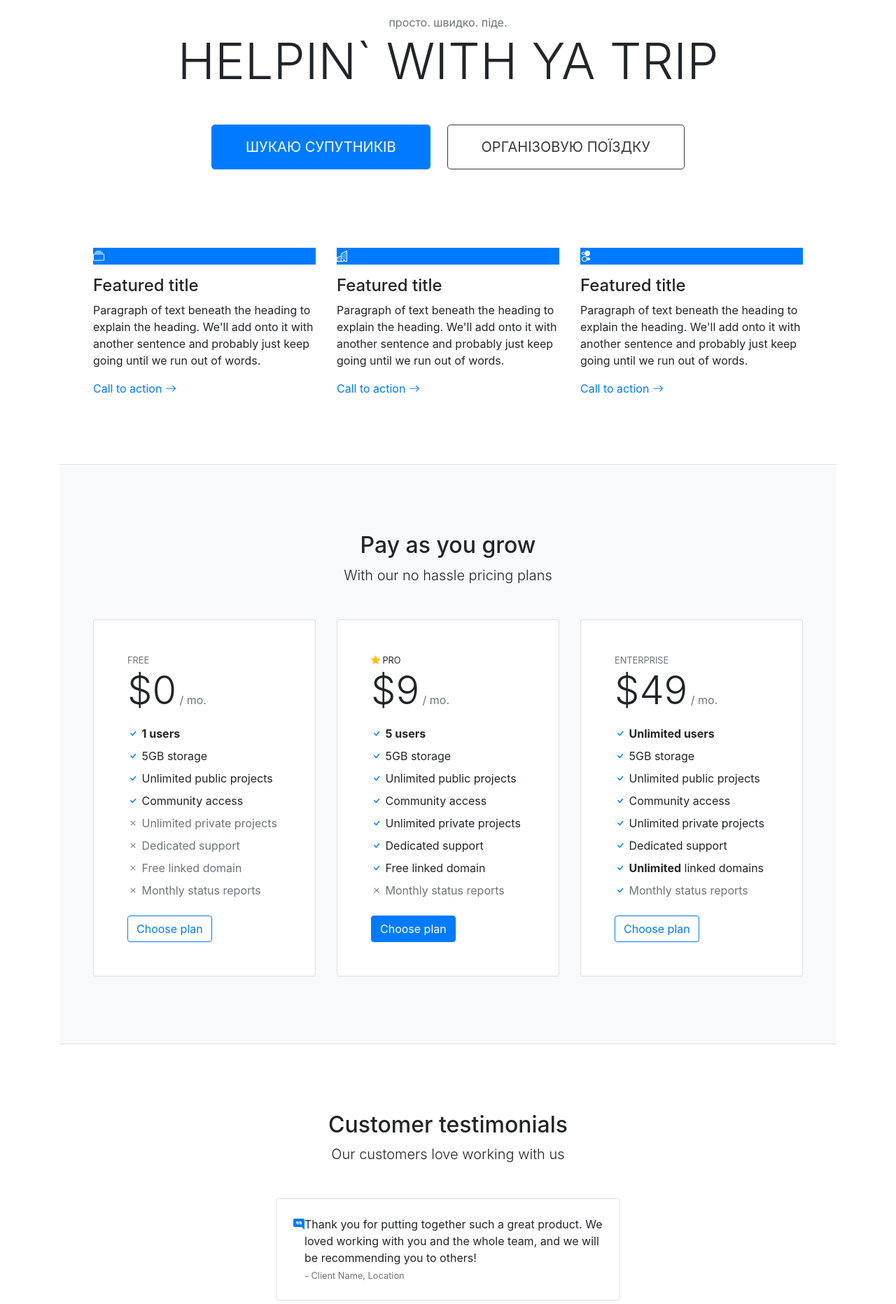
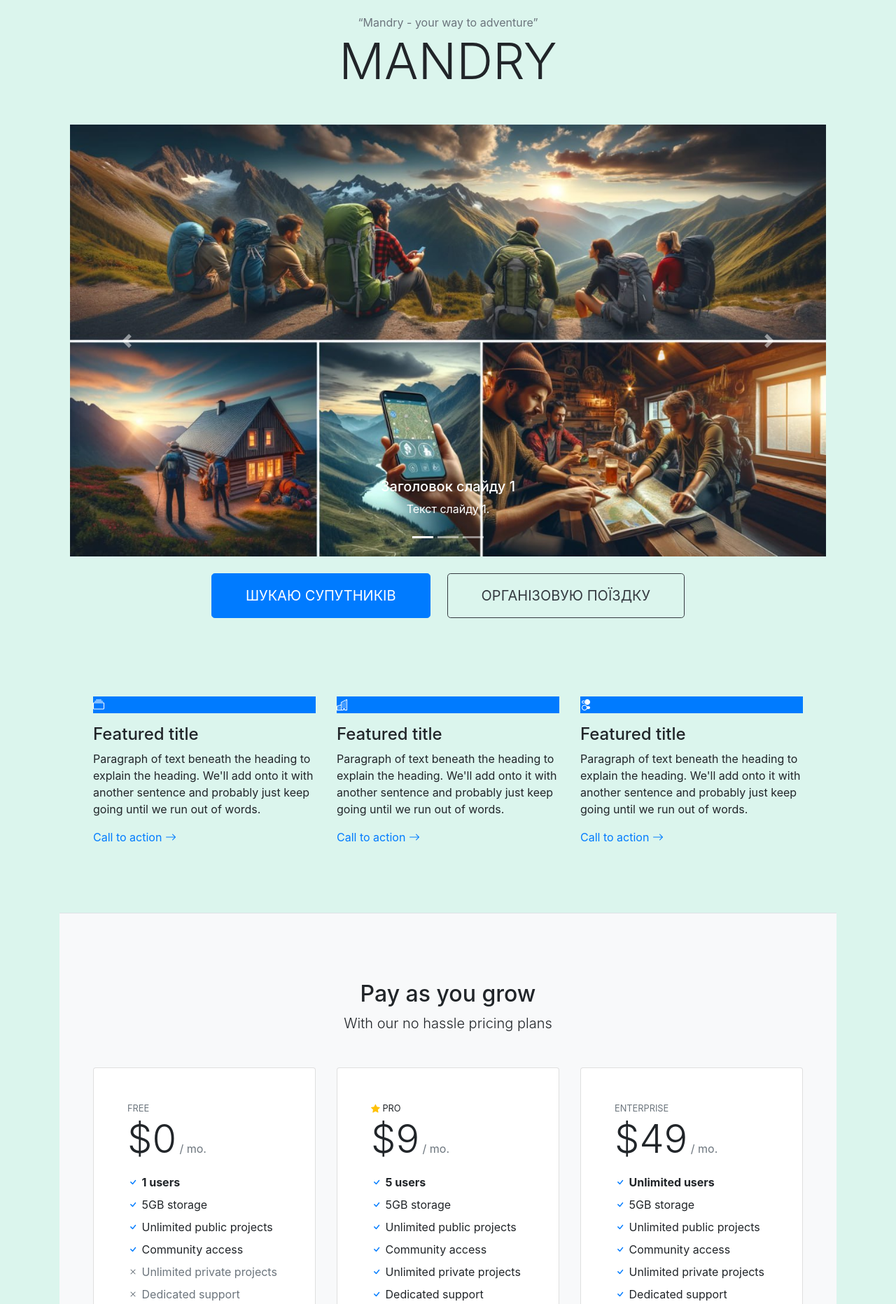
Before and after one commit to yurakuzo/mandry-app, a Django app: page / in a window 1280 px wide. Shown: the part 60-1923 px from the top of the page at 70% size. Run offline with Django 4.2, Linux system fonts and the light colour scheme; parts of the project's set-up code (start-up, migrations or seed data) failed here and were passed over; some libraries are stand-ins or nearby versions.

Commit message:
SUP-46: Added carousel element on main page with desired info

```diff
--- a/static/traveller/css/styles.css
+++ b/static/traveller/css/styles.css
@@ -4,6 +4,7 @@
   display: flex;
   flex-direction: column;
   height: 100%;
+
 
 }
 
--- a/templates/base.html
+++ b/templates/base.html
@@ -11,7 +11,7 @@
 
     <title>{% block title %}Mandry{% endblock %}</title>
 </head>
-<body class="d-flex flex-column min-vh-500o">
+<body class="d-flex flex-column min-vh-500o" style="background-color: #dbf5ed;">
 
   <header class="header">
     <nav class="navbar navbar-expand-lg navbar-light">
--- a/templates/index.html
+++ b/templates/index.html
@@ -3,13 +3,76 @@
 {% block content %}
 
     <div class="text-center text-xxl-start">
-        <div class="fs-3 fw-light text-muted">просто. швидко. піде.</div>
-        <h1 class="display-3 fw-bolder mb-5"><span class="text-gradient d-inline">HELPIN` WITH YA TRIP</span></h1>
-        <div class="d-grid gap-3 d-sm-flex justify-content-sm-center justify-content-xxl-start mb-3">
-            <a class="btn btn-primary btn-lg px-5 py-3 me-sm-3 fs-6 fw-bolder mr-4" href="{% url "create_trip" %}">ШУКАЮ СУПУТНИКІВ</a>
-            <a class="btn btn-outline-dark btn-lg px-5 py-3 fs-6 fw-bolder" href="#">ОРГАНІЗОВУЮ ПОЇЗДКУ</a>
+        <div class="fs-3 fw-light text-muted">“Mandry - your way to adventure”</div>
+        <h1 class="display-3 fw-bolder mb-5"><span class="text-gradient d-inline">MANDRY</span></h1>
+
+    </div>
+
+    <link rel="stylesheet" href="https://maxcdn.bootstrapcdn.com/bootstrap/4.5.2/css/bootstrap.min.css">
+
+    <div class="container mt-5 mb-4">
+        <div id="myCarousel" class="carousel slide" data-ride="carousel">
+            <!-- Індикатори слайдів -->
+            <ul class="carousel-indicators">
+                <li data-target="#myCarousel" data-slide-to="0" class="active"></li>
+                <li data-target="#myCarousel" data-slide-to="1"></li>
+                <li data-target="#myCarousel" data-slide-to="2"></li>
+            </ul>
+
+            <!-- Слайди -->
+            <div class="carousel-inner">
+                <!-- Слайд 1 -->
+                <div class="carousel-item active">
+                    <img src="static\traveller\img\photo_2023-12-12_19-44-28.jpg" class="d-block w-100" alt="Зображення 1">
+                    <div class="carousel-caption d-none d-md-block">
+                        <h5>Заголовок слайду 1</h5>
+                        <p>Текст слайду 1.</p>
+                    </div>
+                </div>
+
+                <!-- Слайд 2 -->
+                <div class="carousel-item">
+                    <img src="static\traveller\img\photo_2023-12-12_19-44-32.jpg" class="d-block w-100" alt="Зображення 2">
+                    <div class="carousel-caption d-none d-md-block">
+                        <h5>Заголовок слайду 2</h5>
+                        <p>Текст слайду 2.</p>
+                    </div>
+                </div>
+
+                <!-- Слайд 3 -->
+                <div class="carousel-item">
+                    <img src="static\traveller\img\photo_2023-12-12_19-44-35.jpg" class="d-block w-100" alt="Зображення 3">
+                    <div class="carousel-caption d-none d-md-block">
+                        <h5>Заголовок слайду 3</h5>
+                        <p>Текст слайду 3.</p>
+                    </div>
+                </div>
+            </div>
+
+            <!-- Кнопки переходу -->
+            <a class="carousel-control-prev" href="#myCarousel" role="button" data-slide="prev">
+                <span class="carousel-control-prev-icon" aria-hidden="true"></span>
+                <span class="sr-only">Попередній</span>
+            </a>
+            <a class="carousel-control-next" href="#myCarousel" role="button" data-slide="next">
+                <span class="carousel-control-next-icon" aria-hidden="true"></span>
+                <span class="sr-only">Наступний</span>
+            </a>
         </div>
     </div>
+
+    <div class="d-grid gap-3 d-sm-flex justify-content-sm-center justify-content-xxl-start mb-3">
+        <a class="btn btn-primary btn-lg px-5 py-3 me-sm-3 fs-6 fw-bolder mr-4" href="{% url "create_trip" %}">ШУКАЮ СУПУТНИКІВ</a>
+        <a class="btn btn-outline-dark btn-lg px-5 py-3 fs-6 fw-bolder" href="#">ОРГАНІЗОВУЮ ПОЇЗДКУ</a>
+    </div>
+
+      <!-- Підключення скриптів Bootstrap JS та Popper.js -->
+      <script src="https://code.jquery.com/jquery-3.5.1.slim.min.js"></script>
+      <script src="https://cdn.jsdelivr.net/npm/@popperjs/core@2.11.6/dist/umd/popper.min.js"></script>
+      <script src="https://maxcdn.bootstrapcdn.com/bootstrap/4.5.2/js/bootstrap.min.js"></script>
+
+
+
 
 
 
@@ -203,6 +266,9 @@
             </div>
         </div>
     </section>
+
+
+
     <!-- Testimonials section-->
     <section class="py-5 border-bottom">
         <div class="container px-5 my-5 px-5">
@@ -240,6 +306,9 @@
             </div>
         </div>
     </section>
+
+
+
     <section class="bg-light py-5">
         <div class="container px-5 my-5 px-5">
             <div class="text-center mb-5">
```
Also changed, not shown: media/trip_images/Знімок_екрана_2023-10-05_192823.png (added), static/traveller/img/photo_2023-12-12_19-44-28.jpg (added), static/traveller/img/photo_2023-12-12_19-44-32.jpg (added), static/traveller/img/photo_2023-12-12_19-44-35.jpg (added).
